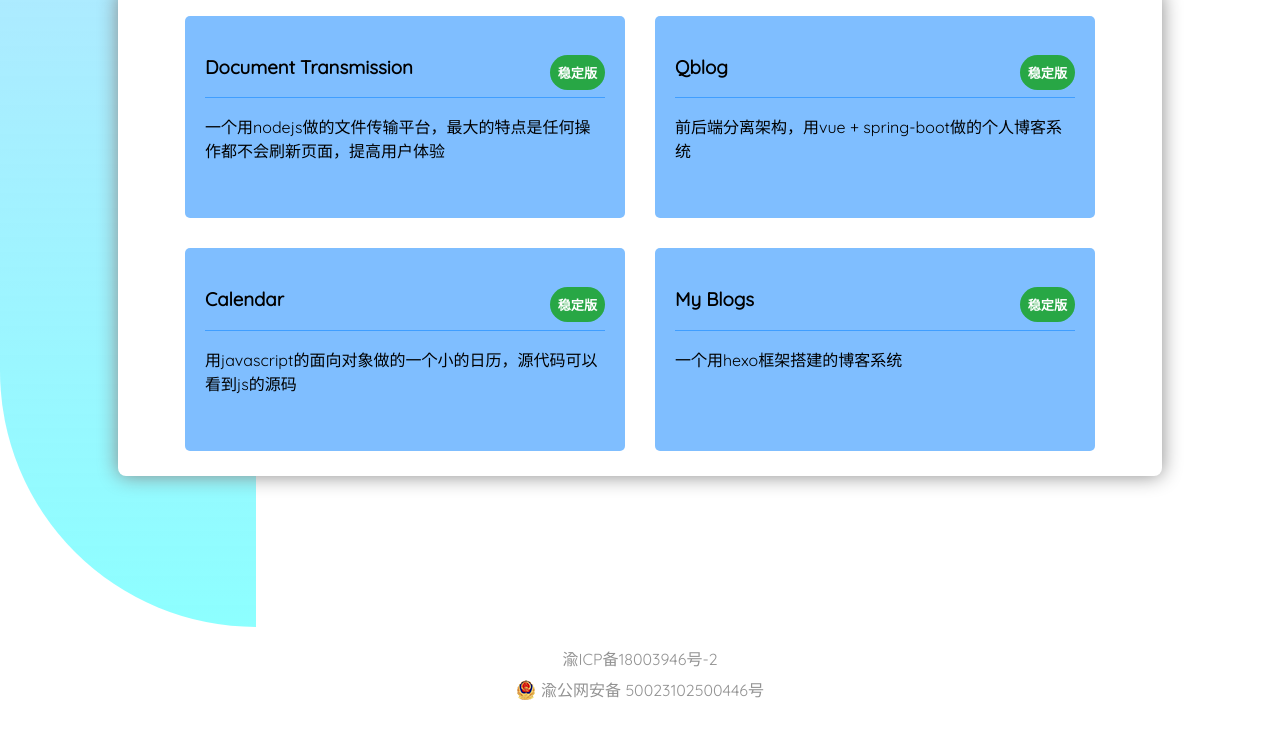
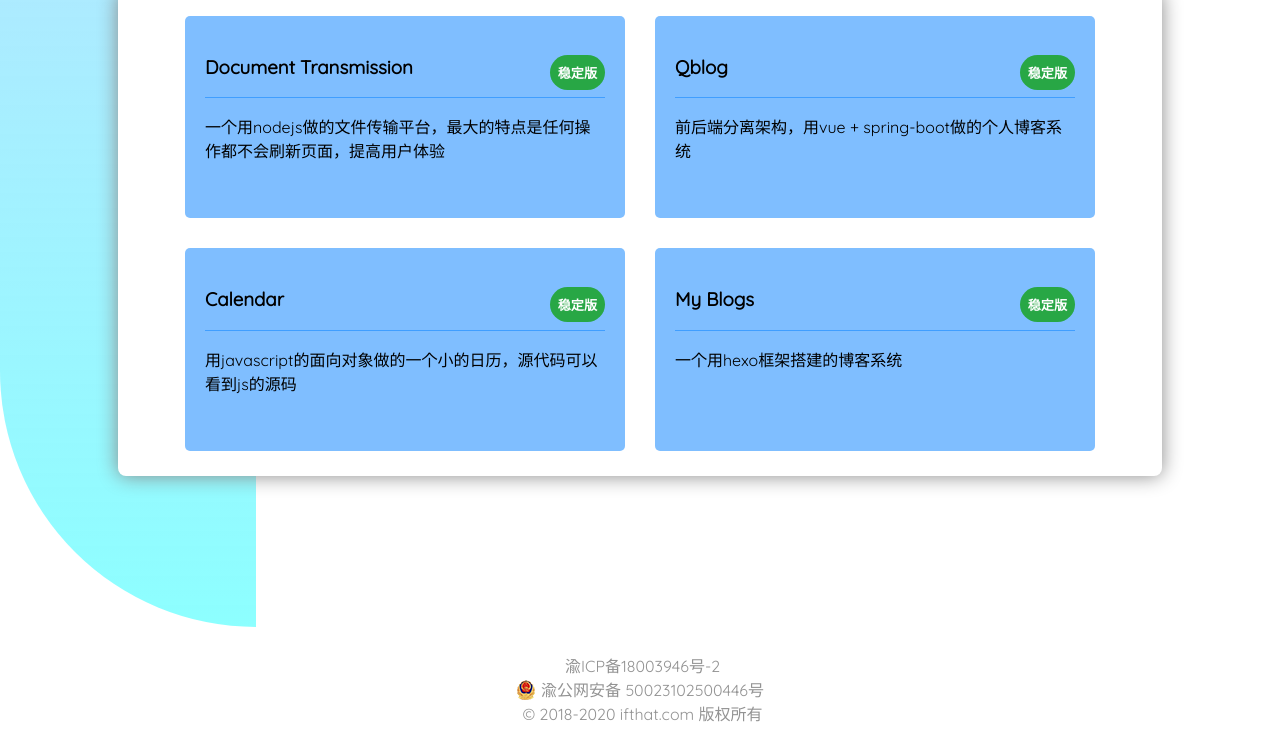
Before and after one commit to allenliu123/home, a plain HTML site: page index.html in a window 1280 px wide. Shown: the part 373-1111 px from the top of the page. Before the commit the page ends 1087 px from the top, so only its background shows below. Drawn offline with Linux system fonts and the light colour scheme.

Commit message:
添加ICP备案信息

```diff
--- a/index.html
+++ b/index.html
@@ -33,13 +33,17 @@
 		</a>
 	</div>
 
-	<div style="width:300px;margin:0 auto; text-align: center;color:#939393;">渝ICP备18003946号-2</div>
 	<div style="width:300px;margin:0 auto; padding:10px 0;text-align: center">
+		<a target="_blank" href="http://www.beian.miit.gov.cn" style="display:inline-block;text-decoration:none;height:20px;line-height:20px;">
+			<p style="float: left;height:20px;line-height:20px;margin:0px 0px 0px 5px;color:#939393;">渝ICP备18003946号-2</p>
+		</a>
 		<a target="_blank" href="http://www.beian.gov.cn/portal/registerSystemInfo?recordcode=50023102500446" style="display:inline-block;text-decoration:none;height:20px;line-height:20px;">
 			<img src="./img/备案图标.png" style="float:left;"/>
 			<p style="float: left;height:20px;line-height:20px;margin:0px 0px 0px 5px;color:#939393;">渝公网安备 50023102500446号</p>
 		</a>
+		<a style="display:inline-block;text-decoration:none;height:20px;line-height:20px;">
+			<p style="float: left;height:20px;line-height:20px;margin:0px 0px 0px 5px;color:#939393;">© 2018-2020 ifthat.com 版权所有</p>
+		</a>
 	</div>
-
 </body>
 </html>
```
